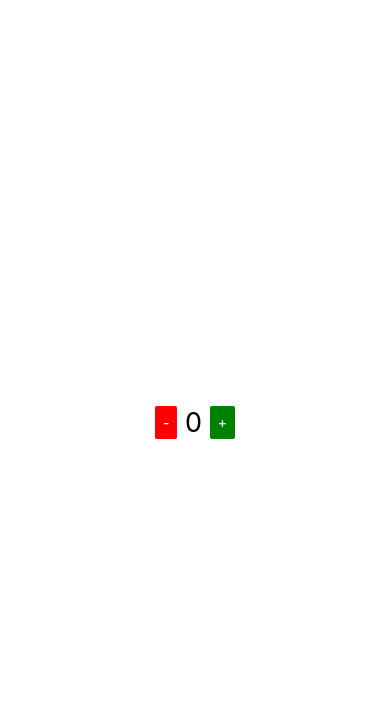
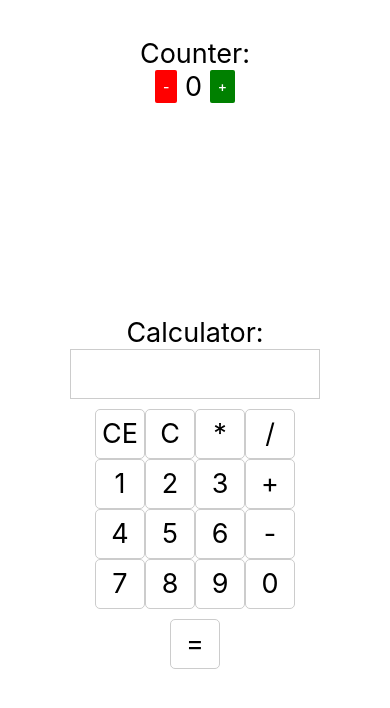
Before and after one commit to RodPin/React-Native-Hooks, a React Native app: screen / in a window 390 px wide. Shown: the top 708 px of the page. Built offline with nearby package versions, Linux system fonts and the light colour scheme.

Commit message:
Creating Calculator Buttons

```diff
--- a/App.js
+++ b/App.js
@@ -1,6 +1,13 @@
 import React from "react";
+import { View } from "react-native";
 import Counter from "./src/components/counter";
+import Calculator from "./src/components/calculator";
 
-const App = () => <Counter />;
+const App = () => (
+  <View style={{ flex: 1, justifyContent: "space-between" }}>
+    <Counter />
+    <Calculator />
+  </View>
+);
 
 export default App;
--- /dev/null
+++ b/src/components/calculator.js
@@ -0,0 +1,90 @@
+import React, { useState } from "react";
+import { StyleSheet, View, Text, Button, TouchableOpacity } from "react-native";
+
+const Calculator = () => {
+  const [operation, setOperation] = useState(``);
+  //useState(x) -> "x" is the initial "state" of the variable "count"
+  //the second argument of useState, "setCount" is the function that will make changes on the variable declared before
+
+  const CalcButton = ({ label, onPress }) => (
+    <TouchableOpacity>
+      <View style={styles.buttonView}>
+        <Text style={styles.text}>{label}</Text>
+      </View>
+    </TouchableOpacity>
+  );
+  return (
+    <View style={styles.container}>
+      <Text style={{ fontSize: 27 }}>Calculator:</Text>
+      <Board label={operation} />
+      <View style={styles.row}>
+        <CalcButton label="CE" onPress={() => setOperation("")} />
+        <CalcButton label="C" />
+        <CalcButton label="*" />
+        <CalcButton label="/" />
+      </View>
+      <View style={styles.row}>
+        <CalcButton label="1" />
+        <CalcButton label="2" />
+        <CalcButton label="3" />
+        <CalcButton label="+" />
+      </View>
+      <View style={styles.row}>
+        <CalcButton label="4" />
+        <CalcButton label="5" />
+        <CalcButton label="6" />
+        <CalcButton label="-" />
+      </View>
+      <View style={styles.row}>
+        <CalcButton label="7" />
+        <CalcButton label="8" />
+        <CalcButton label="9" />
+        <CalcButton label="0" />
+      </View>
+
+      <View style={{ ...styles.row, marginTop: 10 }}>
+        <CalcButton label="=" />
+      </View>
+    </View>
+  );
+};
+
+const Board = ({ label }) => (
+  <View style={styles.board}>
+    <Text style={styles.text}>{label}</Text>
+  </View>
+);
+
+const styles = StyleSheet.create({
+  container: {
+    flex: 1,
+    alignItems: "center",
+    justifyContent: "center"
+  },
+  text: {
+    fontSize: 27
+  },
+  buttonView: {
+    height: 50,
+    width: 50,
+    borderWidth: 0.8,
+    borderRadius: 5,
+    alignItems: "center",
+    borderColor: "#ccc",
+    justifyContent: "center"
+  },
+  board: {
+    height: 50,
+    width: 250,
+    alignItems: "center",
+    borderColor: "#ccc",
+    justifyContent: "center",
+    borderWidth: 0.8,
+    marginBottom: 10
+  },
+  row: {
+    flexDirection: "row"
+  }
+});
+
+export default Calculator;
--- a/src/components/counter.js
+++ b/src/components/counter.js
@@ -7,6 +7,7 @@ const Counter = () => {
   const [count, setCount] = useState(0);
   return (
     <View style={styles.container}>
+      <Text style={{ fontSize: 27 }}>Counter:</Text>
       <View style={{ flexDirection: "row" }}>
         <Button title="-" onPress={() => setCount(count - 1)} color="red" />
         <Text style={{ fontSize: 27 }}> {count} </Text>
@@ -18,7 +19,7 @@ const Counter = () => {
 
 const styles = StyleSheet.create({
   container: {
-    flex: 1,
+    flex: 0.2,
     alignItems: "center",
     justifyContent: "center"
   }
```
